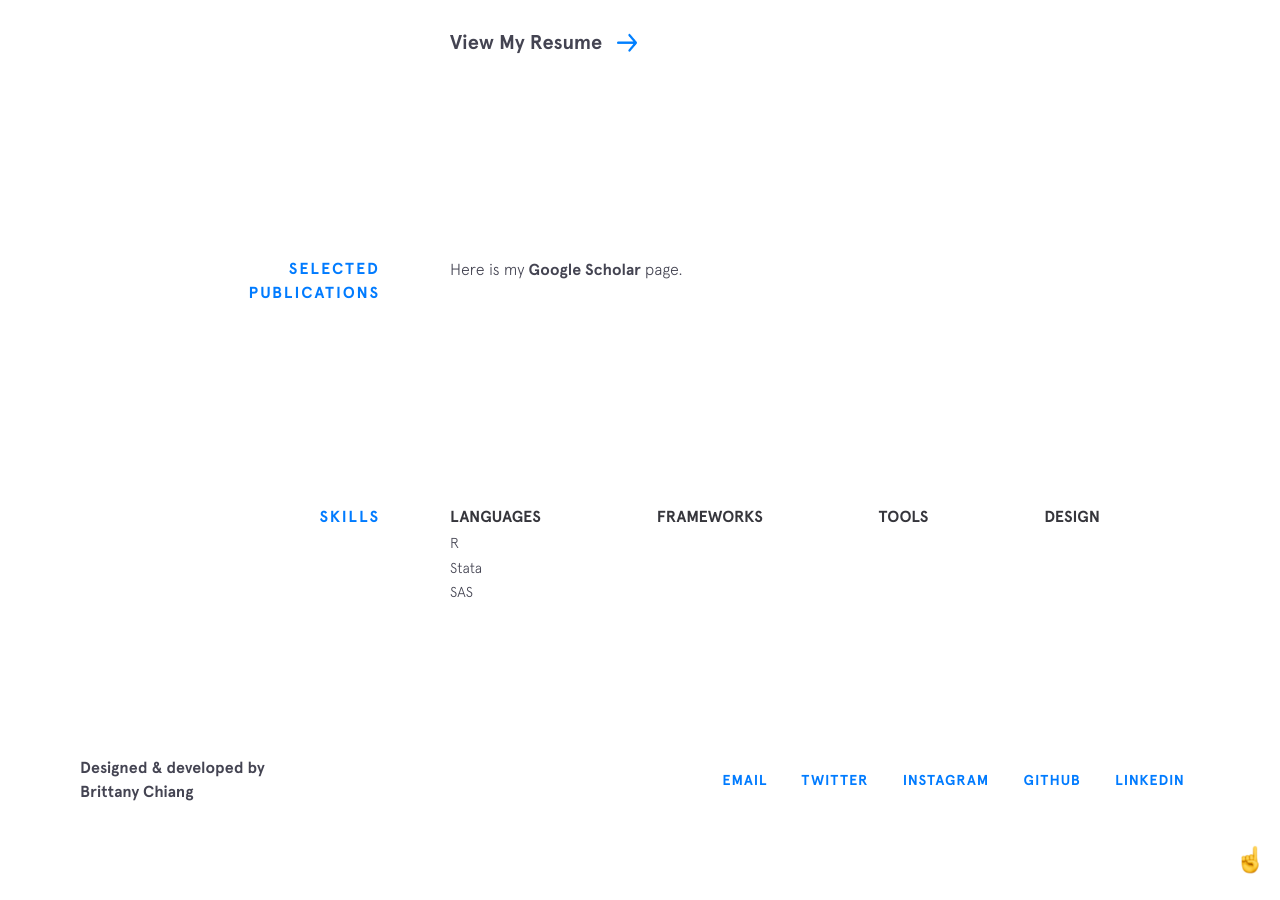
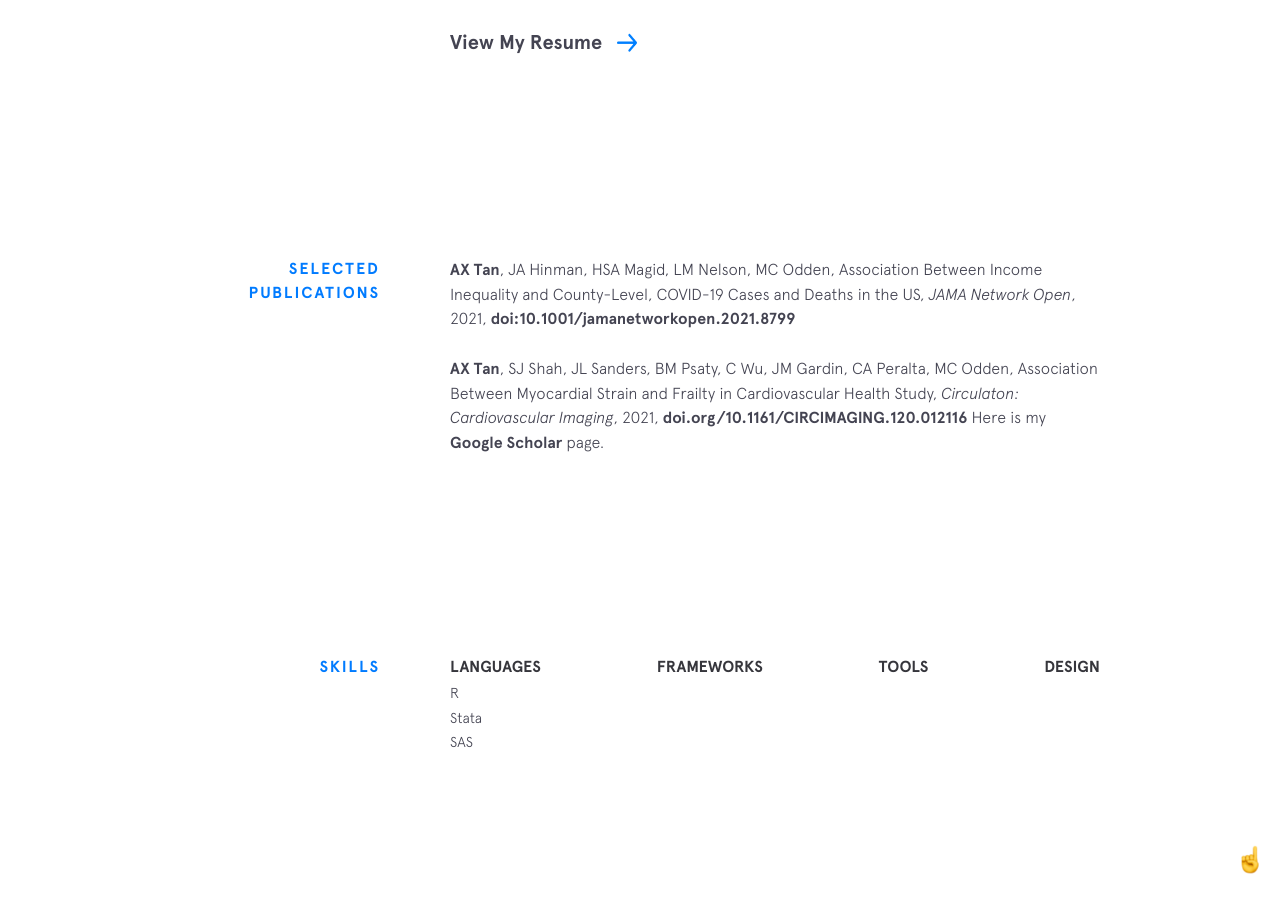
Before and after one commit to annabelxtan/annabelxtan.github.io, a Jekyll site: the page built from index.html, in a window 1280 px wide and 900 px high, scrolled down 1615 px. Built offline with Jekyll 4.4.1, drawn with Linux system fonts in a browser that asks for light colours; nearby versions of some CDN libraries.

Commit message:
Update publications.html

```diff
--- a/_includes/publications.html
+++ b/_includes/publications.html
@@ -13,6 +13,15 @@
       </div>
       {% endfor %}
     </div>
+      <p>
+      <b>AX Tan</b>, JA Hinman, HSA Magid, LM Nelson, MC Odden, Association Between Income Inequality and County-Level, COVID-19 Cases and Deaths in the US,
+      <i>JAMA Network Open</i>, 2021, <a href="https://jamanetwork.com/journals/jamanetworkopen/article-abstract/2779417">doi:10.1001/jamanetworkopen.2021.8799</a>
+      </p>
+
+      <b>AX Tan</b>, SJ Shah, JL Sanders, BM Psaty, C Wu, JM Gardin, CA Peralta, MC Odden,
+      Association Between Myocardial Strain and Frailty in Cardiovascular Health Study, <i>Circulaton: Cardiovascular Imaging</i>, 2021, <a href="https://www.ahajournals.org/doi/abs/10.1161/CIRCIMAGING.120.012116">doi.org/10.1161/CIRCIMAGING.120.012116</a>
+
+
 Here is my <a href="https://scholar.google.com/citations?user=NtLwKz0AAAAJ&hl=en&authuser=1">Google Scholar</a> page.
   </div>
 </section>
```
